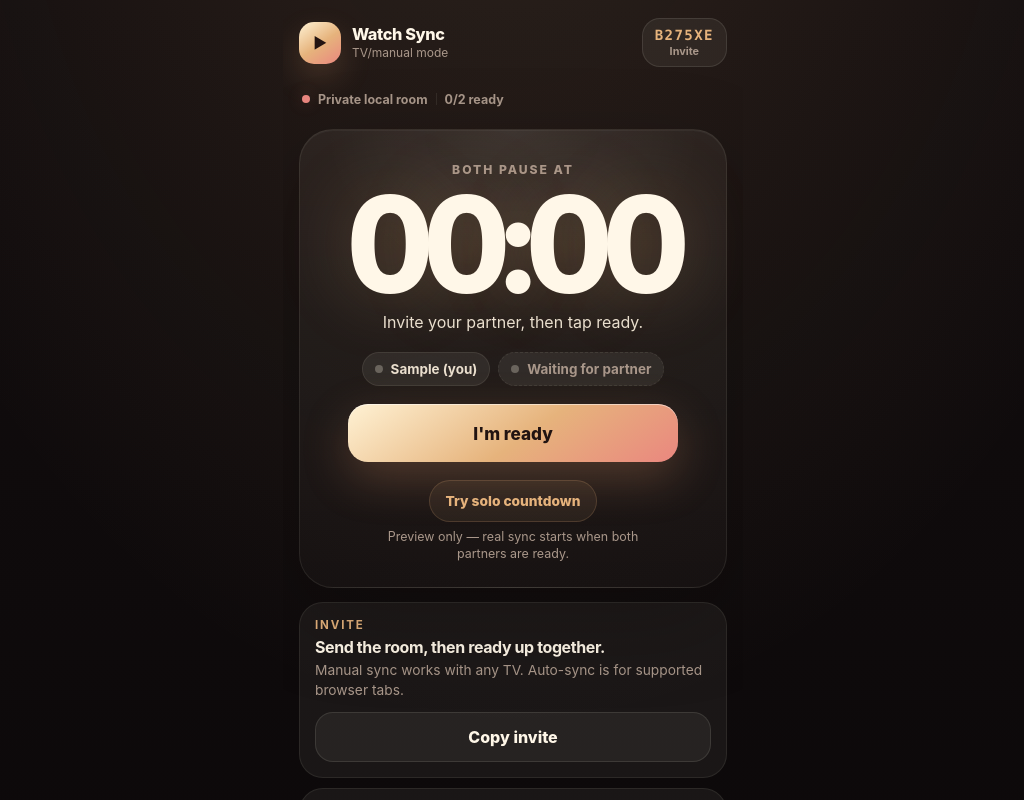
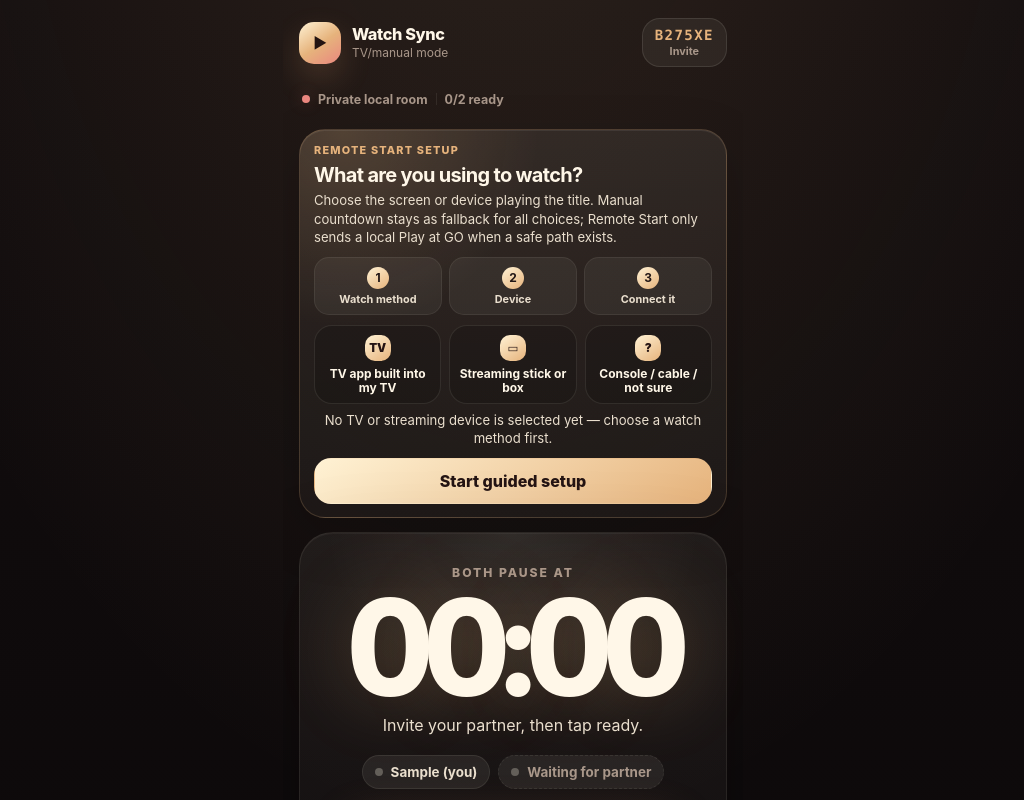
Before and after one commit to mbalette/watch-sync-mvp, a React (Vite) app: page / in a window 1280 px wide. Both pictures are taken after typing "Sample" into the empty fields and a click on the button "Create room". Shown: the top 800 px of the page, without its empty margins (127-1151 px from the left). Built offline with nearby package versions, Linux system fonts and the light colour scheme; no server answers.

Commit message:
feat: move remote start onboarding to room top

```diff
--- a/src/App.css
+++ b/src/App.css
@@ -276,6 +276,97 @@
   line-height: 1.42;
 }
 
+.early-remote-onboarding {
+  display: grid;
+  gap: 10px;
+  padding: 13px 14px;
+  border-radius: 26px;
+  background:
+    radial-gradient(circle at 10% 0%, rgba(230, 179, 124, 0.18), transparent 36%),
+    linear-gradient(180deg, rgba(255, 248, 231, 0.075), rgba(255, 248, 231, 0.035));
+  border: 1px solid rgba(230, 179, 124, 0.20);
+  box-shadow: inset 0 1px 0 rgba(255,255,255,0.07), 0 18px 55px rgba(0,0,0,0.16);
+}
+
+.early-remote-heading h2 {
+  margin: 0;
+  color: var(--text);
+  font-size: 1.25rem;
+  line-height: 1.05;
+  letter-spacing: -0.035em;
+}
+
+.early-setup-sequence span {
+  min-height: 42px;
+}
+
+.early-remote-heading p {
+  font-size: 0.84rem;
+  line-height: 1.35;
+}
+
+.early-method-row {
+  display: grid;
+  grid-template-columns: repeat(3, minmax(0, 1fr));
+  gap: 8px;
+}
+
+.early-method-choice {
+  min-width: 0;
+  min-height: 70px;
+  display: grid;
+  align-content: center;
+  justify-items: center;
+  gap: 6px;
+  padding: 9px 6px;
+  border-radius: 18px;
+  color: var(--text-soft);
+  background: rgba(0, 0, 0, 0.16);
+  border: 1px solid rgba(255, 248, 231, 0.09);
+  text-align: center;
+}
+
+.early-method-choice span {
+  display: grid;
+  place-items: center;
+  width: 26px;
+  height: 26px;
+  border-radius: 10px;
+  color: #241413;
+  background: linear-gradient(145deg, var(--cream), var(--gold));
+  font-size: 0.72rem;
+  font-weight: 900;
+}
+
+.early-method-choice strong {
+  color: var(--text);
+  font-size: 0.75rem;
+  line-height: 1.15;
+}
+
+.early-method-choice.active {
+  color: var(--text);
+  border-color: rgba(230, 179, 124, 0.60);
+  background: linear-gradient(145deg, rgba(230, 179, 124, 0.20), rgba(255, 248, 231, 0.065));
+}
+
+.early-no-device {
+  margin: -2px 0 0;
+  color: var(--text-soft);
+  font-size: 0.82rem;
+  line-height: 1.35;
+  text-align: center;
+}
+
+.early-remote-open {
+  width: 100%;
+  min-height: 42px;
+  border-radius: 17px;
+  color: #241413;
+  background: linear-gradient(145deg, var(--cream), var(--gold));
+  border-color: transparent;
+}
+
 .time-input-row {
   display: grid;
   grid-template-columns: minmax(0, 1fr) auto;
--- a/src/App.tsx
+++ b/src/App.tsx
@@ -925,6 +925,46 @@ function App() {
         <span>{readyCount}/{Math.max(people.length, 2)} ready</span>
       </section>
 
+      <section className="early-remote-onboarding" aria-label="Remote Start quick setup">
+        <div className="onboarding-heading early-remote-heading">
+          <span className="wizard-kicker">Remote Start setup</span>
+          <h2>What are you using to watch?</h2>
+          <p>Choose the screen or device playing the title. Manual countdown stays as fallback for all choices; Remote Start only sends a local Play at GO when a safe path exists.</p>
+        </div>
+        <div className="setup-sequence early-setup-sequence" aria-label="Remote Start setup steps">
+          <span><strong>1</strong>Watch method</span>
+          <span><strong>2</strong>Device</span>
+          <span><strong>3</strong>Connect it</span>
+        </div>
+        <div className="early-method-row" aria-label="What are you using to watch choices">
+          {REMOTE_START_WATCHING_METHOD_CHOICES.map((choice) => {
+            const active = remoteWatchingMethod === choice.id
+            return (
+              <button
+                key={choice.id}
+                type="button"
+                className={`early-method-choice ${active ? 'active' : ''}`}
+                aria-pressed={active}
+                onClick={() => {
+                  setRemoteWatchingMethod(choice.id)
+                  setHasChosenRemotePlatform(false)
+                  setShowRemoteSetupDetails(false)
+                  openTvRemoteDrawer(true)
+                }}
+              >
+                <span aria-hidden="true">{choice.icon}</span>
+                <strong>{choice.id === 'game_console_or_other' ? 'Console / cable / not sure' : choice.title}</strong>
+              </button>
+            )
+          })}
+        </div>
+        {!hasChosenRemotePlatform && (
+          <p className="early-no-device">No TV or streaming device is selected yet — choose a watch method first.</p>
+        )}
+        <button className="early-remote-open" type="button" onClick={() => openTvRemoteDrawer(true)}>
+          {remoteWatchingMethod ? 'Continue to device setup' : 'Start guided setup'}
+        </button>
+      </section>
 
       <section className="countdown-hero" aria-live="polite" aria-label="Countdown">
         <div className="hero-copy">
@@ -1017,8 +1057,8 @@ function App() {
             Find watch
           </button>
           <button className="secondary-action remote-start-shortcut" type="button" onClick={() => openTvRemoteDrawer(!showTvRemoteDrawer)} aria-expanded={showTvRemoteDrawer}>
-            <span>What are you using to watch?</span>
-            <small>Remote Start setup</small>
+            <span>Remote Start setup</span>
+            <small>{remoteWatchingMethod ? 'Continue device setup' : 'Pick watch method first'}</small>
           </button>
         </div>
 
```
Also changed, not shown: 1 other file (tests, documents, lock files or other folders).
